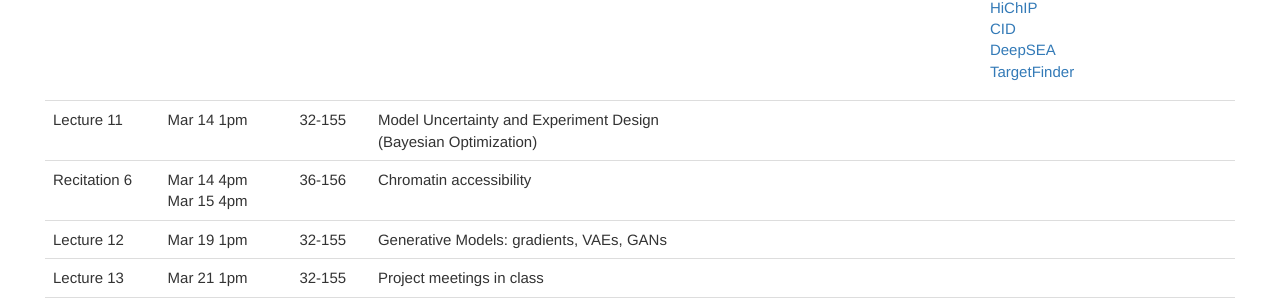
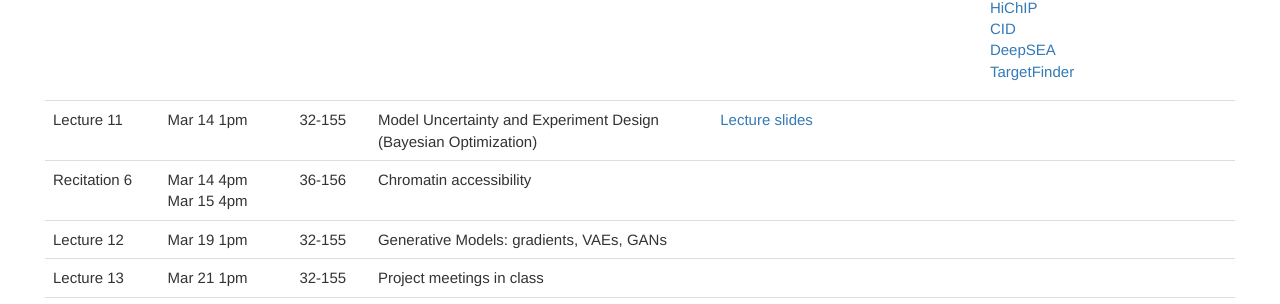
Before and after one commit to mit6874/mit6874.github.io, a Jekyll site: the page built from index.html, in a window 1280 px wide and 900 px high, scrolled down 2125 px. Shown: the part 149-453 px from the top of the window. Built offline with Jekyll 4.4.1, drawn with Linux system fonts in a browser that asks for light colours; nearby versions of some CDN libraries.

Commit message:
Add lecture 11 slides

```diff
--- a/index.html
+++ b/index.html
@@ -273,10 +273,10 @@
             <td>36-156</td>
             <td>Dimensionality reduction</td>
             <td>
-		        <ul>
-		            <li><a href="../assets/recitations/recitation5-2019.pdf">Recitation slides</a></li>
-	    	    </ul>
-	        </td>
+                <ul>
+                    <li><a href="../assets/recitations/recitation5-2019.pdf">Recitation slides</a></li>
+                </ul>
+            </td>
             <td></td>
         </tr>
         <tr>
@@ -304,7 +304,11 @@
             <td>Mar 14 1pm</td>
             <td>32-155</td>
             <td>Model Uncertainty and Experiment Design (Bayesian Optimization)</td>
-            <td></td>
+            <td>
+                <ul>
+                    <li><a href="../assets/slides/6.874-lecture-11-2019.pdf">Lecture slides</a></li>
+                </ul>
+            </td>
             <td></td>
         </tr>
         <tr>
```
Also changed, not shown: 1 other file.
